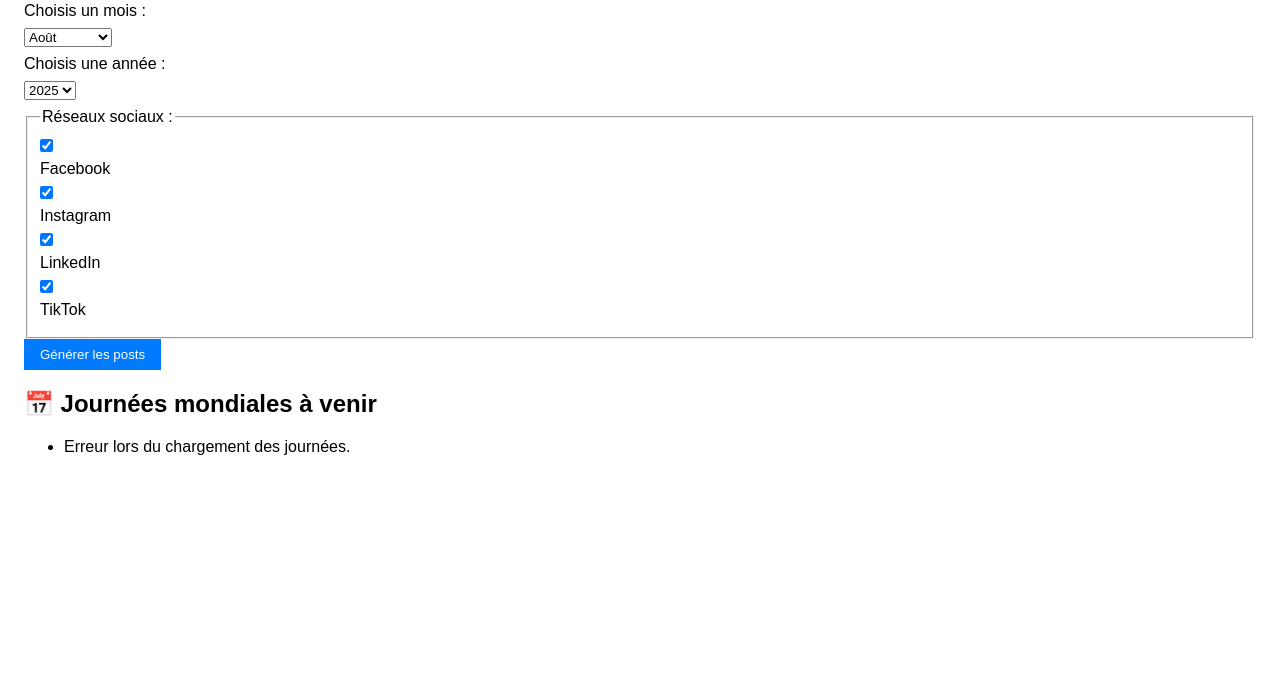
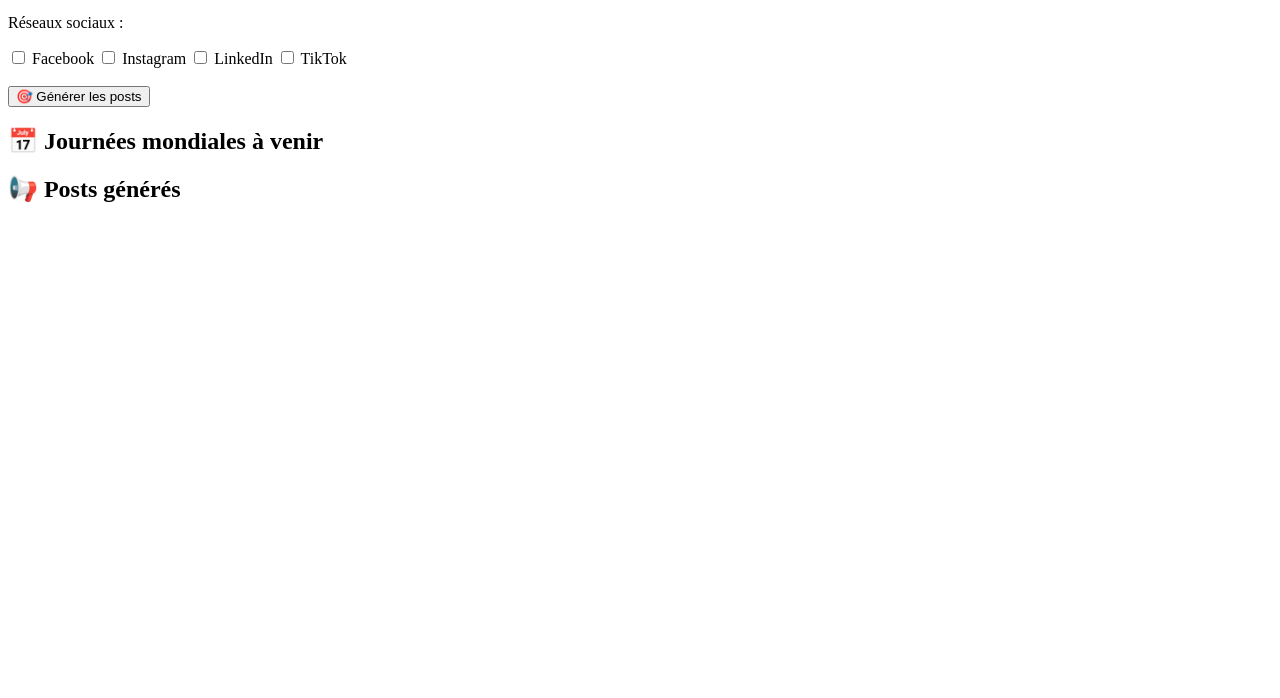
Before and after one commit to paspassion/odoo-post-generator, a plain HTML site: page static/index.html in a window 1280 px wide. Shown: the part 102-800 px from the top of the page. Drawn offline with Linux system fonts and the light colour scheme; no server answers.

Commit message:
Update index.html

```diff
--- a/static/index.html
+++ b/static/index.html
@@ -1,152 +1,90 @@
 <!DOCTYPE html>
 <html lang="fr">
 <head>
-  <meta charset="UTF-8" />
-  <meta name="viewport" content="width=device-width, initial-scale=1" />
+  <meta charset="UTF-8">
   <title>Générateur de posts réseaux sociaux</title>
-  <style>
-    body { font-family: Arial, sans-serif; padding: 1rem; }
-    label, select, input { display: block; margin: 0.5rem 0; }
-    button { padding: 0.5rem 1rem; background: #007bff; color: #fff; border: none; cursor: pointer; }
-    button:hover { background: #0056b3; }
-    .post { border: 1px solid #ddd; padding: 1rem; margin-top: 1rem; }
-    #progressContainer {
-      width: 100%;
-      background-color: #ddd;
-      border-radius: 5px;
-      margin-top: 1rem;
-      height: 20px;
-      overflow: hidden;
-    }
-    #progressBar {
-      height: 100%;
-      width: 0%;
-      background-color: #4caf50;
-      text-align: center;
-      color: white;
-      line-height: 20px;
-      transition: width 0.3s ease;
-    }
-  </style>
 </head>
 <body>
+  <h1>🧠 Générateur de posts réseaux sociaux</h1>
 
-<h1>Générateur de posts réseaux sociaux</h1>
-
-<label for="mois">Choisis un mois :</label>
+  <label>Choisis un mois :</label>
   <select id="mois">
-  <option value="01">Janvier</option>
-  <option value="02">Février</option>
-  <option value="03">Mars</option>
-  <option value="04">Avril</option>
-  <option value="05">Mai</option>
-  <option value="06">Juin</option>
-  <option value="07">Juillet</option>
-  <option value="08" selected>Août</option>
+    <option value="08">Août</option>
     <option value="09">Septembre</option>
     <option value="10">Octobre</option>
-  <option value="11">Novembre</option>
-  <option value="12">Décembre</option>
   </select>
 
-<label for="annee">Choisis une année :</label>
+  <label>Choisis une année :</label>
   <select id="annee">
-  <option value="2024">2024</option>
-  <option value="2025" selected>2025</option>
+    <option value="2025">2025</option>
     <option value="2026">2026</option>
-  <option value="2027">2027</option>
   </select>
 
-<fieldset>
-  <legend>Réseaux sociaux :</legend>
-  <label><input type="checkbox" name="reseaux" value="facebook" checked> Facebook</label>
-  <label><input type="checkbox" name="reseaux" value="instagram" checked> Instagram</label>
-  <label><input type="checkbox" name="reseaux" value="linkedin" checked> LinkedIn</label>
-  <label><input type="checkbox" name="reseaux" value="tiktok" checked> TikTok</label>
-</fieldset>
+  <p>Réseaux sociaux :</p>
+  <label><input type="checkbox" name="reseaux" value="Facebook"> Facebook</label>
+  <label><input type="checkbox" name="reseaux" value="Instagram"> Instagram</label>
+  <label><input type="checkbox" name="reseaux" value="LinkedIn"> LinkedIn</label>
+  <label><input type="checkbox" name="reseaux" value="TikTok"> TikTok</label>
 
-<button id="generateBtn">Générer les posts</button>
-
-<div id="progressContainer" style="display:none;">
-  <div id="progressBar">0%</div>
-</div>
-
-<div id="posts"></div>
+  <br><br>
+  <button onclick="genererPosts()">🎯 Générer les posts</button>
 
   <h2>📅 Journées mondiales à venir</h2>
-<ul id="journees-avenir"></ul>
+  <ul id="liste-journees"></ul>
 
-<div id="error" style="color:red;"></div>
+  <h2>📢 Posts générés</h2>
+  <div id="resultat-posts"></div>
 
   <script>
-document.getElementById('generateBtn').onclick = async function() {
+    async function genererPosts() {
       const mois = document.getElementById('mois').value;
       const annee = document.getElementById('annee').value;
       const reseaux = Array.from(document.querySelectorAll('input[name="reseaux"]:checked')).map(el => el.value);
-  const postsDiv = document.getElementById('posts');
-  const errorDiv = document.getElementById('error');
-  const progressContainer = document.getElementById('progressContainer');
-  const progressBar = document.getElementById('progressBar');
 
-  postsDiv.innerHTML = '';
-  errorDiv.textContent = '';
-  progressBar.style.width = '0%';
-  progressBar.textContent = '0%';
-  progressContainer.style.display = 'block';
+      const response = await fetch("/api/genere-post", {
+        method: "POST",
+        headers: {
+          "Content-Type": "application/json"
+        },
+        body: JSON.stringify({ mois, annee, reseaux })
+      });
 
+      const data = await response.json();
+
+      // Affichage des journées à venir
+      const journeesList = document.getElementById("liste-journees");
+      journeesList.innerHTML = "";
       if (reseaux.length === 0) {
-    errorDiv.textContent = 'Veuillez sélectionner au moins un réseau social.';
-    progressContainer.style.display = 'none';
+        journeesList.innerHTML = "<li>Veuillez sélectionner au moins un réseau social.</li>";
         return;
       }
 
-  try {
-    const res = await fetch('https://odoo-post-generator.onrender.com/api/genere-post', {
-      method: 'POST',
-      headers: {'Content-Type':'application/json'},
-      body: JSON.stringify({mois, annee, reseaux})
+      if (data.postages) {
+        const avenir = data.postages[reseaux[0]].avenir || [];
+        if (avenir.length === 0) {
+          journeesList.innerHTML = "<li>Aucune journée à venir trouvée.</li>";
+        } else {
+          avenir.forEach(j => {
+            const li = document.createElement("li");
+            li.textContent = `${j.date} : ${j.evenement}`;
+            journeesList.appendChild(li);
           });
-    if (!res.ok) throw new Error('Erreur API '+res.status);
-    const data = await res.json();
+        }
 
-    for(let i = 0; i < reseaux.length; i++) {
-      const r = reseaux[i];
-      const p = data.postages[r];
-      if(p) {
-        const div = document.createElement('div');
-        div.className = 'post';
-        div.innerHTML = `<h3>${r.toUpperCase()}</h3><p>${p.texte}</p><p><strong>Hashtags:</strong> ${p.hashtags.join(' ')}</p>`;
-        postsDiv.appendChild(div);
+        // Affichage des posts
+        const container = document.getElementById("resultat-posts");
+        container.innerHTML = "";
+        for (let reseau in data.postages) {
+          const post = data.postages[reseau];
+          const block = document.createElement("div");
+          block.innerHTML = `<h3>${reseau}</h3><p>${post.texte}</p><p><strong>Hashtags :</strong> ${post.hashtags.join(" ")}</p><hr>`;
+          container.appendChild(block);
         }
-      let progressPercent = Math.round(((i+1) / reseaux.length) * 100);
-      progressBar.style.width = progressPercent + '%';
-      progressBar.textContent = progressPercent + '%';
-      await new Promise(r => setTimeout(r, 300));
+
+      } else {
+        alert("Erreur lors du chargement des journées.");
       }
-  } catch(e) {
-    errorDiv.textContent = e.message;
-  } finally {
-    setTimeout(() => {
-      progressContainer.style.display = 'none';
-    }, 1500);
     }
-};
-
-// Charger les journées à venir
-fetch('https://odoo-post-generator.onrender.com/api/journees-prochaines')
-  .then(res => res.json())
-  .then(data => {
-    const ul = document.getElementById('journees-avenir');
-    data.journees.forEach(j => {
-      const li = document.createElement('li');
-      li.textContent = `${j.date} — ${j.nom}`;
-      ul.appendChild(li);
-    });
-  })
-  .catch(err => {
-    document.getElementById('journees-avenir').innerHTML = '<li>Erreur lors du chargement des journées.</li>';
-  });
   </script>
-
 </body>
 </html>
```
Lines whose indentation alone changed are shown as unchanged.
